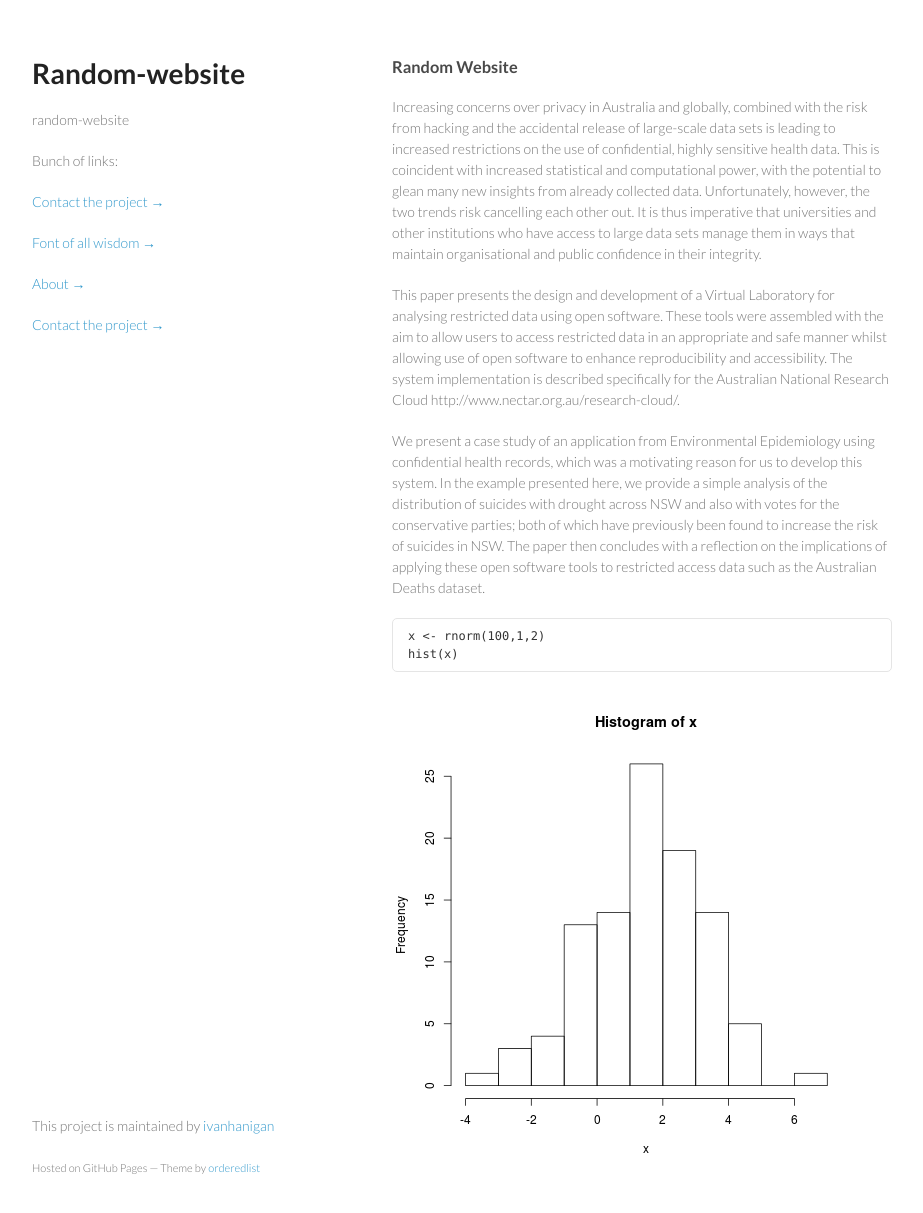
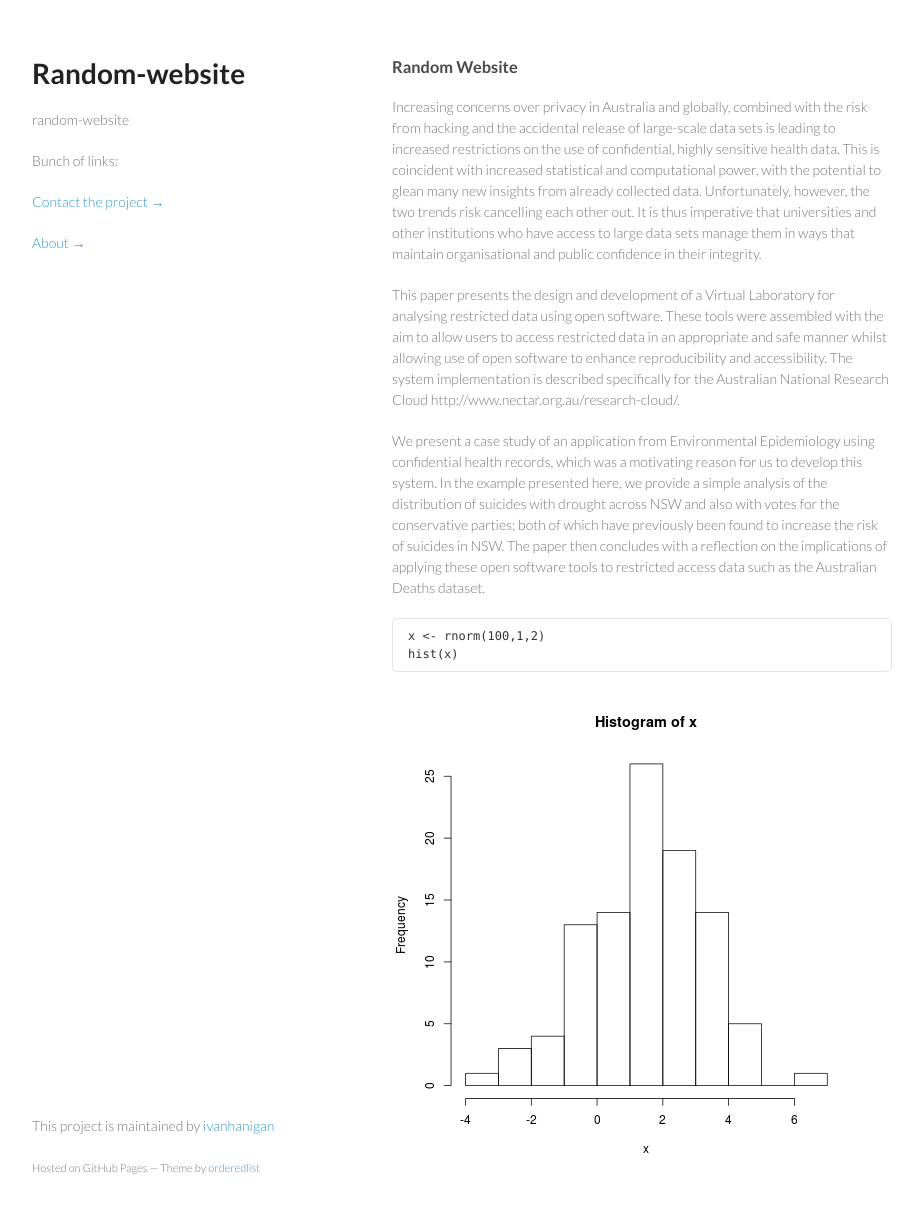
Before and after one commit to ivanhanigan/random-website, a Jekyll site: the page built from index.md, in a window 1280 px wide and 1247 px high. Shown: the top 1213 px of the window, without its empty margins (178-1101 px from the left). Built offline with Jekyll 4.4.1, drawn with Linux system fonts in a browser that asks for light colours.

Commit message:
mod to sidebar

```diff
--- a/_layouts/default.html
+++ b/_layouts/default.html
@@ -20,14 +20,14 @@
         <p>random-website</p>
 
               <p>Bunch of links:</p>
-              <a class="Contact the project" href="mailto:elizabeth.hanna@anu.edu.au">Contact the project →</a>
-              <p></p>
-              <a class="Font of all wisdom" href="www.google.com">Font of all wisdom →</a>
+              <a class="Contact the project" href="mailto:ivan.hanigan@gmail.com">Contact the project →</a>
+              <!--<p></p>-->
+              <!--<a class="Font of all wisdom" href="www.google.com">Font of all wisdom →</a>-->
               <p></p>
               <a class="About" href="/random-website/aboutus.html">About →</a>
               <!--<a class="About" href="/aboutus.html">About →</a>-->
-              <p></p>
-              <a class="Contact the project" href="mailto:elizabeth.hanna@anu.edu.au">Contact the project →</a>
+
+
 
 
       </header>
```
Also changed, not shown: random-website.org (+5 -5 lines).
